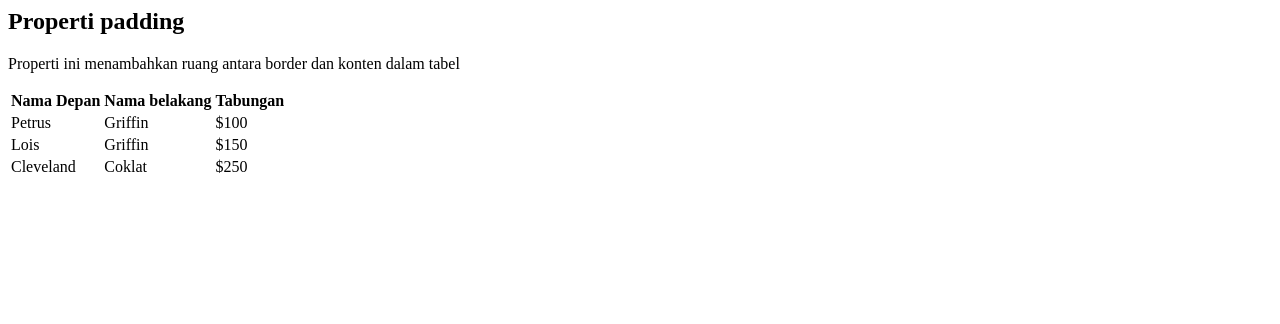
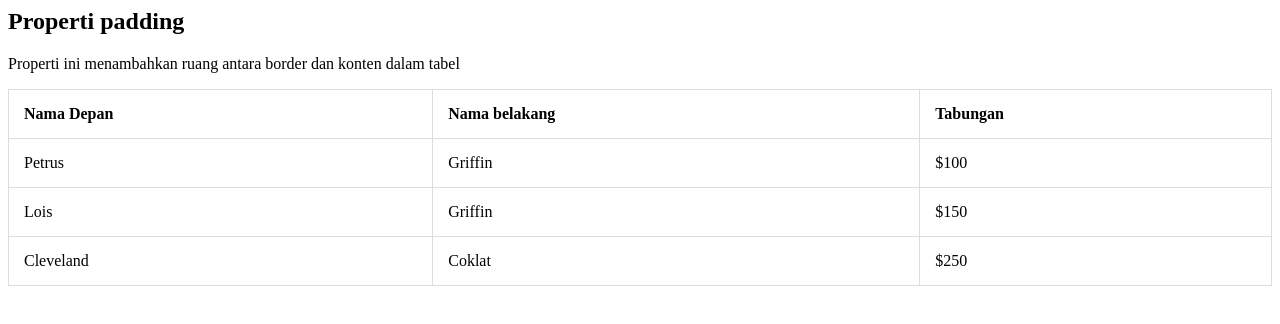
Before and after one commit to gladiesdanuarta-cell/part-1, a plain HTML site: page index.html in a window 1280 px wide. Drawn offline with Linux system fonts and the light colour scheme.

Commit message:
Fix HTML syntax for stylesheet link

```diff
--- a/index.html
+++ b/index.html
@@ -1,6 +1,6 @@
 <html>
   <head>
-    <link rel="stylesheet" type=text/css" href="stylepertama.css">
+    <link rel="stylesheet" type="text/css" href="stylepertama.css">
     <title> Mengontrol jarak antara border dan isi konten dalam tabel</title>
   </head>
   <body>
```
